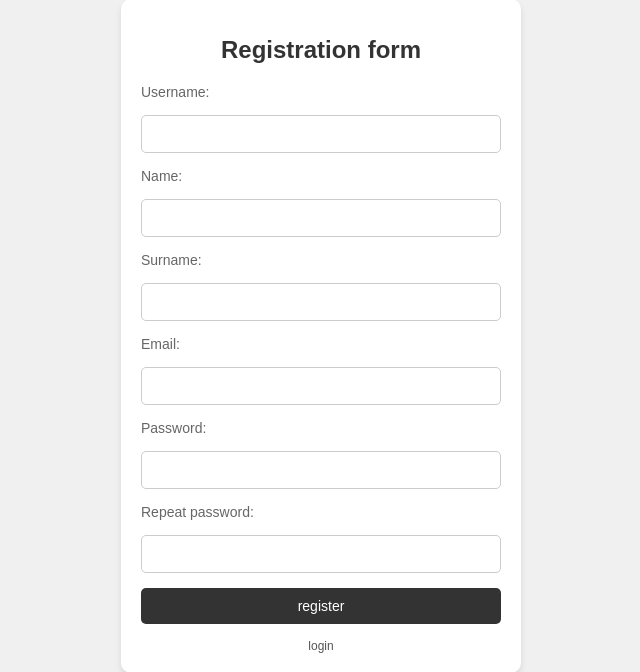
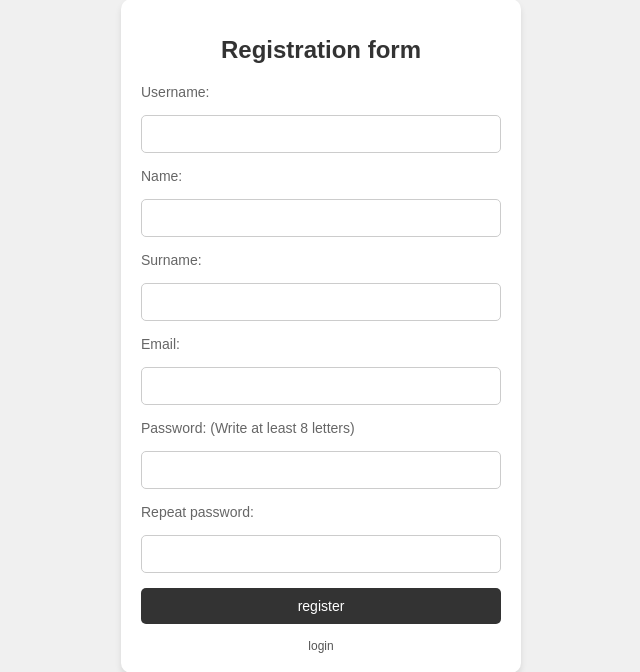
Before and after one commit to ShubenokKirill/MorninstarWebsite, a PHP site: page /src/pages/register.php in a window 1280 px wide. Shown: the part 64-736 px from the top of the page, without its empty margins (319-959 px from the left). Run offline with PHP 8.4, Linux system fonts and the light colour scheme.

Commit message:
Update register.php
add password explanation

```diff
--- a/morningstar/src/pages/register.php
+++ b/morningstar/src/pages/register.php
@@ -28,7 +28,7 @@ $stmt_password = $conn->prepare($sql_password);
             <input type="text" name="surname" id="surname" required>
             <label for="email">Email:</label>
             <input type="text" name="email" id="email" required>
-            <label for="password">Password:</label>
+            <label for="password">Password: (Write at least 8 letters)</label>
             <input type="password" name="password" id="password" required>
             <label for="password_2">Repeat password:</label>
             <input type="password" name="password_2" id="password_2" required>
```
